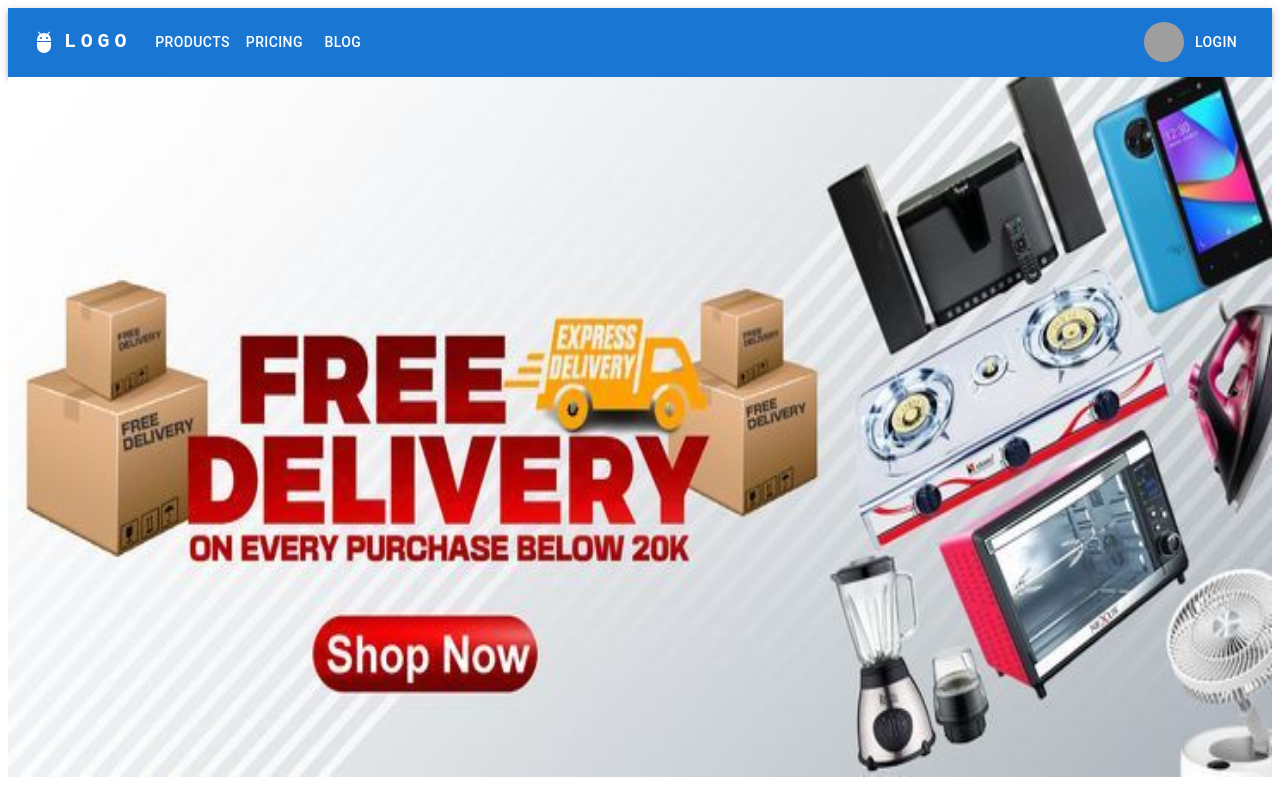
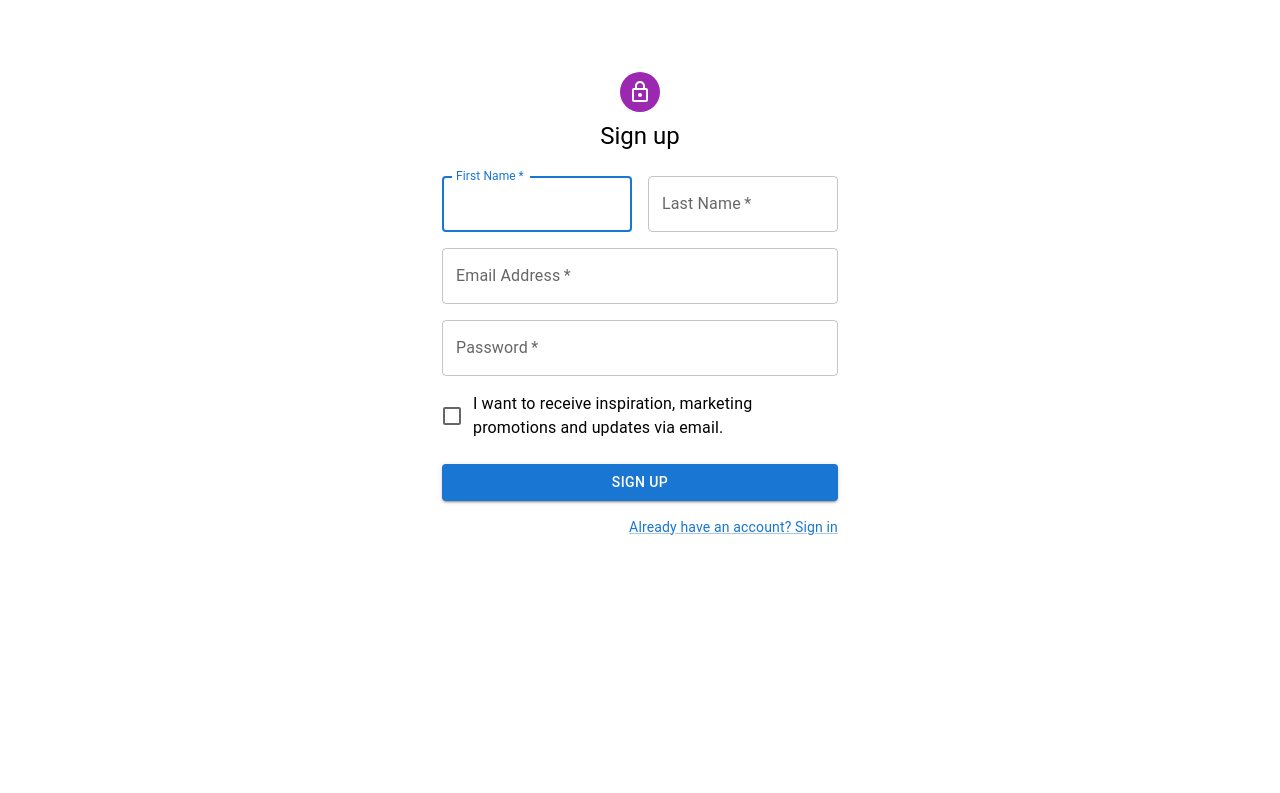
Before and after one commit to Basanta-Kc/3Shop, a React (Vite) app: page /sign-up in a window 1280 px wide. Shown: the top 793 px of the page. Built offline with nearby package versions, Linux system fonts and the light colour scheme; grey boxes are pictures that could not be loaded.

Commit message:
setup react navigation

```diff
--- a/package.json
+++ b/package.json
@@ -16,7 +16,8 @@
     "@mui/material": "^5.16.4",
     "react": "^18.3.1",
     "react-dom": "^18.3.1",
-    "react-material-ui-carousel": "^3.4.2"
+    "react-material-ui-carousel": "^3.4.2",
+    "react-router-dom": "^6.25.1"
   },
   "devDependencies": {
     "@types/react": "^18.3.3",
--- a/src/App.jsx
+++ b/src/App.jsx
@@ -1,9 +1,23 @@
+import { BrowserRouter, Routes, Route, Outlet } from "react-router-dom";
+
 import Home from "./pages/Home";
+import SignIn from "./pages/SignIn";
+import SignUp from "./pages/SignUp";
+
+import DefaultLayout from "./layout/DefaultLayout";
 
 function App() {
   return (
     <>
-      <Home />
+      <BrowserRouter>
+        <Routes>
+          <Route element={<DefaultLayout />}>
+            <Route path="/" element={<Home />} />
+          </Route>
+          <Route path="/sign-in" element={<SignIn />} />
+          <Route path="/sign-up" element={<SignUp />} />
+        </Routes>
+      </BrowserRouter>
     </>
   );
 }
--- a/src/components/Carousel.jsx
+++ b/src/components/Carousel.jsx
@@ -5,19 +5,19 @@
   return (
     <Carousel>
       <img
-        height="700px"
+        height="auto"
         width="100%"
         src={SalesImg}
         alt="Sales Banner For January"
       />
       <img
-        height="700px"
+        height="auto"
         width="100%"
         src={SalesImg}
         alt="Sales Banner For January"
       />
       <img
-        height="700px"
+        height="auto"
         width="100%"
         src={SalesImg}
         alt="Sales Banner For January"
--- /dev/null
+++ b/src/components/Footer.jsx
@@ -0,0 +1,14 @@
+import { Link, Typography } from "@mui/material";
+
+export default function Footer() {
+  return (
+    <Typography variant="body2" color="text.secondary" align="center">
+      {"Copyright © "}
+      <Link color="inherit" href="https://mui.com/">
+        Your Website
+      </Link>{" "}
+      {new Date().getFullYear()}
+      {"."}
+    </Typography>
+  );
+}
--- a/src/components/NavBar.jsx
+++ b/src/components/NavBar.jsx
@@ -12,6 +12,7 @@
 import Tooltip from "@mui/material/Tooltip";
 import MenuItem from "@mui/material/MenuItem";
 import AdbIcon from "@mui/icons-material/Adb";
+import { Link } from "react-router-dom";
 
 const pages = ["Products", "Pricing", "Blog"];
 const settings = ["Profile", "Account", "Dashboard", "Logout"];
@@ -154,7 +155,7 @@
               ))}
             </Menu>
           </Box>
-          <Button sx={{ color: "white" }} variant="text">
+          <Button sx={{ color: "white" }} component={Link} variant="text" to="/sign-in">
             Login
           </Button>
         </Toolbar>
--- /dev/null
+++ b/src/layout/DefaultLayout.jsx
@@ -0,0 +1,15 @@
+import { Outlet } from "react-router-dom";
+import NavBar from "../components/NavBar";
+import Footer from "../components/Footer";
+
+export default function DefaultLayout() {
+  return (
+    <div>
+      <NavBar />
+      <main>
+        <Outlet />
+      </main>
+      <Footer />
+    </div>
+  );
+}
--- a/src/pages/Home.jsx
+++ b/src/pages/Home.jsx
@@ -1,6 +1,7 @@
 import NavBar from "../components/NavBar";
 import BannerCarousel from "../components/Carousel";
 import Products from "../components/Products";
+import Footer from "../components/Footer";
 
 export default function Home() {
   // NavBar
@@ -9,7 +10,6 @@
   // Featured Products
   return (
     <>
-      <NavBar />
       <BannerCarousel />
       <Products title="Featured Products" />
       <Products title="Latest Products" />
--- /dev/null
+++ b/src/pages/SignIn.jsx
@@ -0,0 +1,90 @@
+import Avatar from "@mui/material/Avatar";
+import Button from "@mui/material/Button";
+import CssBaseline from "@mui/material/CssBaseline";
+import TextField from "@mui/material/TextField";
+import FormControlLabel from "@mui/material/FormControlLabel";
+import Checkbox from "@mui/material/Checkbox";
+import Link from "@mui/material/Link";
+import Grid from "@mui/material/Grid";
+import Box from "@mui/material/Box";
+import LockOutlinedIcon from "@mui/icons-material/LockOutlined";
+import Typography from "@mui/material/Typography";
+import Container from "@mui/material/Container";
+
+export default function SignIn() {
+  const handleSubmit = (event) => {
+    event.preventDefault();
+    const data = new FormData(event.currentTarget);
+    console.log({
+      email: data.get("email"),
+      password: data.get("password"),
+    });
+  };
+
+  return (
+    <Container component="main" maxWidth="xs">
+      <CssBaseline />
+      <Box
+        sx={{
+          marginTop: 8,
+          display: "flex",
+          flexDirection: "column",
+          alignItems: "center",
+        }}
+      >
+        <Avatar sx={{ m: 1, bgcolor: "secondary.main" }}>
+          <LockOutlinedIcon />
+        </Avatar>
+        <Typography component="h1" variant="h5">
+          Sign in
+        </Typography>
+        <Box component="form" onSubmit={handleSubmit} noValidate sx={{ mt: 1 }}>
+          <TextField
+            margin="normal"
+            required
+            fullWidth
+            id="email"
+            label="Email Address"
+            name="email"
+            autoComplete="email"
+            autoFocus
+          />
+          <TextField
+            margin="normal"
+            required
+            fullWidth
+            name="password"
+            label="Password"
+            type="password"
+            id="password"
+            autoComplete="current-password"
+          />
+          <FormControlLabel
+            control={<Checkbox value="remember" color="primary" />}
+            label="Remember me"
+          />
+          <Button
+            type="submit"
+            fullWidth
+            variant="contained"
+            sx={{ mt: 3, mb: 2 }}
+          >
+            Sign In
+          </Button>
+          <Grid container>
+            <Grid item xs>
+              <Link href="#" variant="body2">
+                Forgot password?
+              </Link>
+            </Grid>
+            <Grid item>
+              <Link href="/sign-up" variant="body2">
+                {"Don't have an account? Sign Up"}
+              </Link>
+            </Grid>
+          </Grid>
+        </Box>
+      </Box>
+    </Container>
+  );
+}
--- /dev/null
+++ b/src/pages/SignUp.jsx
@@ -0,0 +1,116 @@
+import Avatar from "@mui/material/Avatar";
+import Button from "@mui/material/Button";
+import TextField from "@mui/material/TextField";
+import FormControlLabel from "@mui/material/FormControlLabel";
+import Checkbox from "@mui/material/Checkbox";
+import Link from "@mui/material/Link";
+import Grid from "@mui/material/Grid";
+import Box from "@mui/material/Box";
+import LockOutlinedIcon from "@mui/icons-material/LockOutlined";
+import Typography from "@mui/material/Typography";
+import Container from "@mui/material/Container";
+
+export default function SignUp() {
+  const handleSubmit = (event) => {
+    event.preventDefault();
+    const data = new FormData(event.currentTarget);
+    console.log({
+      email: data.get("email"),
+      password: data.get("password"),
+    });
+  };
+
+  return (
+      <Container component="main" maxWidth="xs">
+        <Box
+          sx={{
+            marginTop: 8,
+            display: "flex",
+            flexDirection: "column",
+            alignItems: "center",
+          }}
+        >
+          <Avatar sx={{ m: 1, bgcolor: "secondary.main" }}>
+            <LockOutlinedIcon />
+          </Avatar>
+          <Typography component="h1" variant="h5">
+            Sign up
+          </Typography>
+          <Box
+            component="form"
+            noValidate
+            onSubmit={handleSubmit}
+            sx={{ mt: 3 }}
+          >
+            <Grid container spacing={2}>
+              <Grid item xs={12} sm={6}>
+                <TextField
+                  autoComplete="given-name"
+                  name="firstName"
+                  required
+                  fullWidth
+                  id="firstName"
+                  label="First Name"
+                  autoFocus
+                />
+              </Grid>
+              <Grid item xs={12} sm={6}>
+                <TextField
+                  required
+                  fullWidth
+                  id="lastName"
+                  label="Last Name"
+                  name="lastName"
+                  autoComplete="family-name"
+                />
+              </Grid>
+              <Grid item xs={12}>
+                <TextField
+                  required
+                  fullWidth
+                  id="email"
+                  label="Email Address"
+                  name="email"
+                  autoComplete="email"
+                />
+              </Grid>
+              <Grid item xs={12}>
+                <TextField
+                  required
+                  fullWidth
+                  name="password"
+                  label="Password"
+                  type="password"
+                  id="password"
+                  autoComplete="new-password"
+                />
+              </Grid>
+              <Grid item xs={12}>
+                <FormControlLabel
+                  control={
+                    <Checkbox value="allowExtraEmails" color="primary" />
+                  }
+                  label="I want to receive inspiration, marketing promotions and updates via email."
+                />
+              </Grid>
+            </Grid>
+            <Button
+              type="submit"
+              fullWidth
+              variant="contained"
+              sx={{ mt: 3, mb: 2 }}
+            >
+              Sign Up
+            </Button>
+            <Grid container justifyContent="flex-end">
+              <Grid item>
+                <Link href="/sign-in" variant="body2">
+                  Already have an account? Sign in
+                </Link>
+              </Grid>
+            </Grid>
+          </Box>
+        </Box>
+      </Container>
+  );
+}
```
Also changed, not shown: 1 other file (tests, documents, lock files or other folders).
